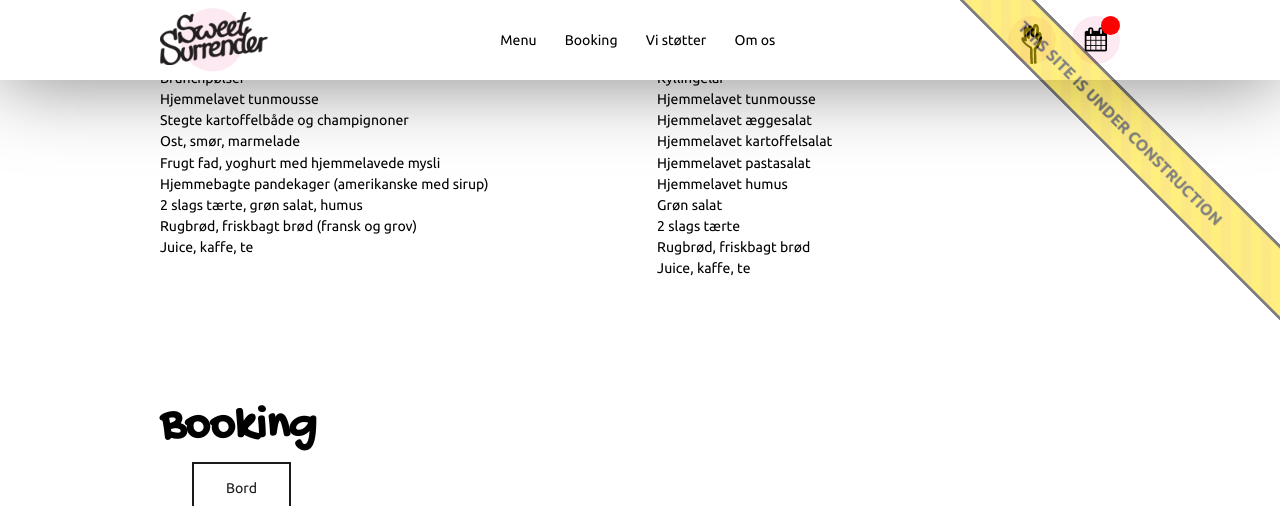
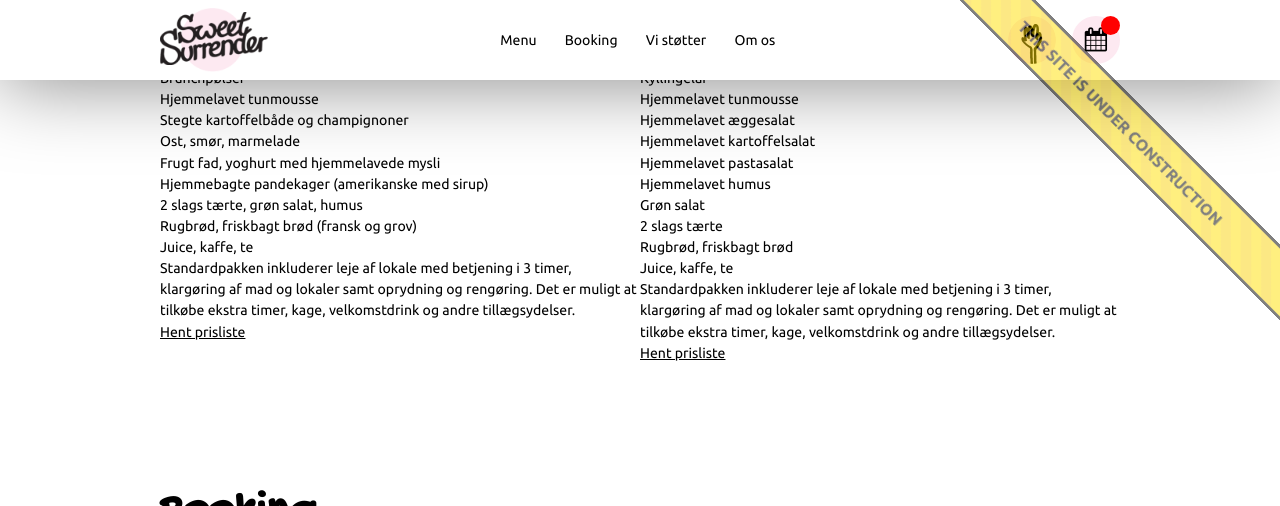
Before and after one commit to sweetsurrenderdk/sweetsurrenderdk.github.io, a Jekyll site: the page built from content/da/80194a97565a3723e2c8d5c404ec87e0a67ea0ff.md, in a window 1280 px wide and 900 px high, scrolled down 3461 px, cut to the strip 0-506 px from the top of the window. Built offline with Jekyll 4.4.1, drawn with Linux system fonts in a browser that asks for light colours.

Commit message:
Commit from HashBrown CMS

```diff
--- a/content/da/80194a97565a3723e2c8d5c404ec87e0a67ea0ff.md
+++ b/content/da/80194a97565a3723e2c8d5c404ec87e0a67ea0ff.md
@@ -38,8 +38,8 @@ sections:
         template: buffetInfo
         heading: 'Lækre pakker med brunch- eller frokostbuffet'
         subheading: 'Hold jeres næste navnefest, barnedåb, fødselsdag eller anden fest hos Sweet Surrender. Vi tilbyder to lækre pakker med brunch- eller frokostbuffet som I sammen med gæsterne kan nyde i vores hyggelige og børnevenlige lokaler. Vi klarer det hele for jer, så I skal blot nyde dagen sammen med gæsterne.'
-        brunchText: "### Brunchbuffet:\n\n*   Røræg\n*   Bacon\n*   Brunchpølser\n*   Hjemmelavet tunmousse\n*   Stegte kartoffelbåde og champignoner\n*   Ost, smør, marmelade\n*   Frugt fad, yoghurt med hjemmelavede mysli\n*   Hjemmebagte pandekager (amerikanske med sirup)\n*   2 slags tærte, grøn salat, humus\n*   Rugbrød, friskbagt brød (fransk og grov)\n*   Juice, kaffe, te"
-        lunchText: "### Frokostbuffet:\n\n*   Varm leverpostej med bacon og champignon\n*   Hjemmebagte pizza snegle (med og uden kød)\n*   Kyllingelår\n*   Hjemmelavet tunmousse\n*   Hjemmelavet æggesalat\n*   Hjemmelavet kartoffelsalat\n*   Hjemmelavet pastasalat\n*   Hjemmelavet humus\n*   Grøn salat\n*   2 slags tærte\n*   Rugbrød, friskbagt brød\n*   Juice, kaffe, te"
+        brunchText: "### Brunchbuffet:\n\n*   Røræg\n*   Bacon\n*   Brunchpølser\n*   Hjemmelavet tunmousse\n*   Stegte kartoffelbåde og champignoner\n*   Ost, smør, marmelade\n*   Frugt fad, yoghurt med hjemmelavede mysli\n*   Hjemmebagte pandekager (amerikanske med sirup)\n*   2 slags tærte, grøn salat, humus\n*   Rugbrød, friskbagt brød (fransk og grov)\n*   Juice, kaffe, te\n\nStandardpakken inkluderer leje af lokale med betjening i 3 timer, klargøring af mad og lokaler samt oprydning og rengøring. Det er muligt at tilkøbe ekstra timer, kage, velkomstdrink og andre tillægsydelser.\n\n[Hent prisliste](http://www.sweetsurrender.dk/wp-content/uploads/2016/04/Selskabspriser_April2016.pdf)"
+        lunchText: "### Frokostbuffet:\n\n*   Varm leverpostej med bacon og champignon\n*   Hjemmebagte pizza snegle (med og uden kød)\n*   Kyllingelår\n*   Hjemmelavet tunmousse\n*   Hjemmelavet æggesalat\n*   Hjemmelavet kartoffelsalat\n*   Hjemmelavet pastasalat\n*   Hjemmelavet humus\n*   Grøn salat\n*   2 slags tærte\n*   Rugbrød, friskbagt brød\n*   Juice, kaffe, te\n\nStandardpakken inkluderer leje af lokale med betjening i 3 timer, klargøring af mad og lokaler samt oprydning og rengøring. Det er muligt at tilkøbe ekstra timer, kage, velkomstdrink og andre tillægsydelser.\n\n[Hent prisliste](http://www.sweetsurrender.dk/wp-content/uploads/2016/04/Selskabspriser_April2016.pdf)"
         images:
             - 23f2ecfa4c1b5b0b4a1bdbc9d1f4755d641efbfd
             - 23f2ecfa4c1b5b0b4a1bdbc9d1f4755d641efbfd
```
